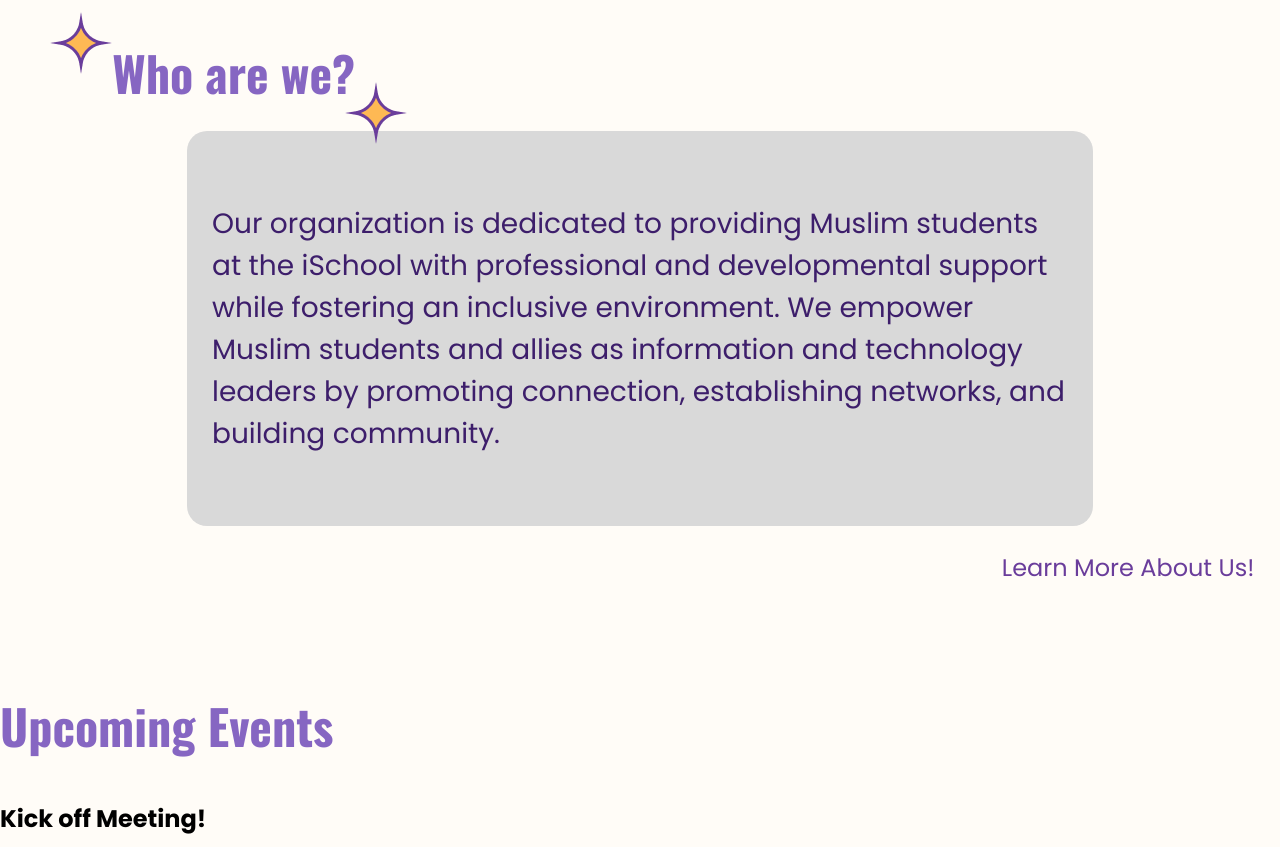
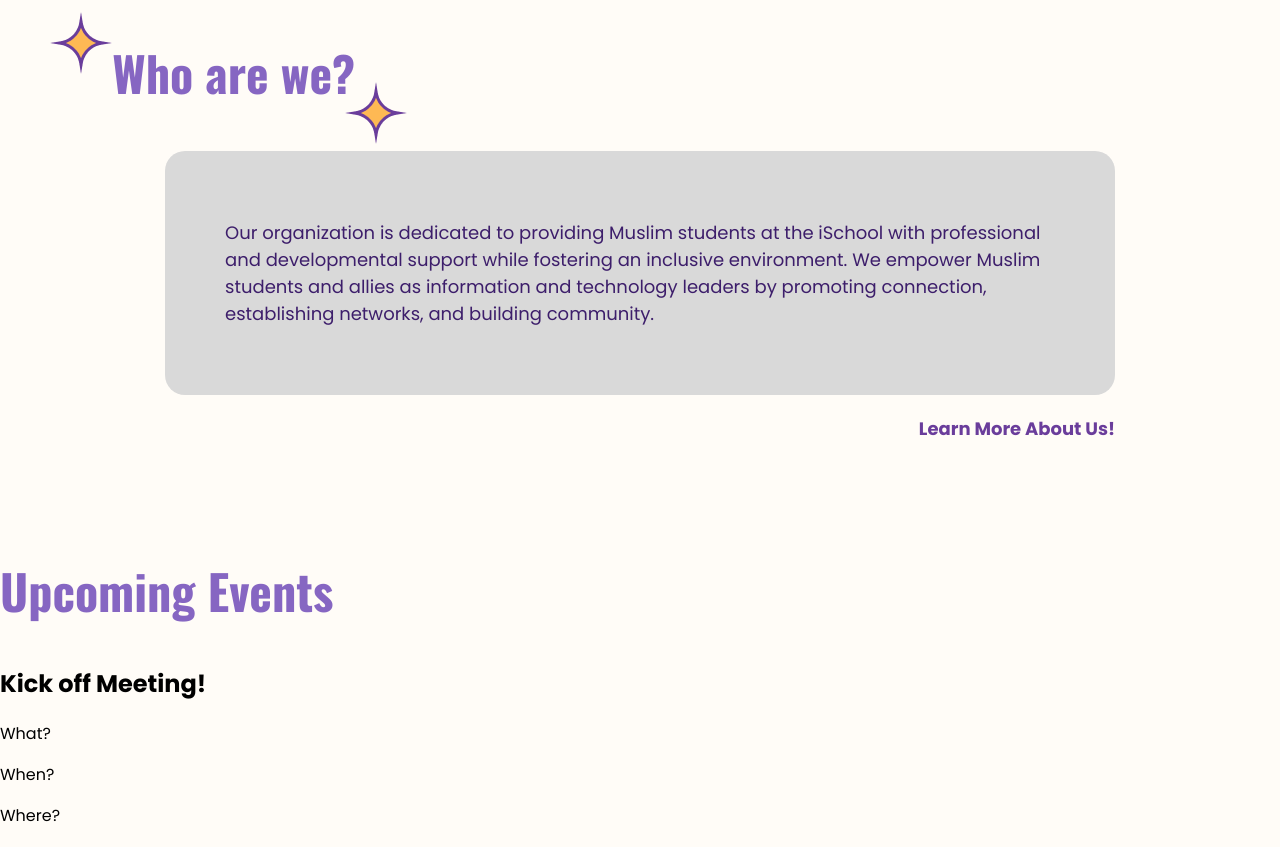
Before and after one commit to JimmyALiu/iMuslims, a React (Vite) app: page / in a window 1280 px wide. Shown: the part 720-1567 px from the top of the page. Built offline with nearby package versions, Linux system fonts and the light colour scheme.

Commit message:
Style Learn More About Us.
Align with the right edge of the Who Are We? container. Added to-do for routing once we switch to Next.js.

```diff
--- a/src/components/Home.jsx
+++ b/src/components/Home.jsx
@@ -23,6 +23,7 @@ export default function Home() {
                     </div>
                 </div>
                 <div className='who-footer'>
+                    {/* TODO Add a link to About page once routing is set up */}
                     <p>Learn More About Us!</p>
                 </div>
 
--- a/src/index.css
+++ b/src/index.css
@@ -167,31 +167,41 @@ footer div h3 {
 }
 
 .who .container {
+    width: 80vw;
+    min-width: 600px;
+    max-width: 950px;
+    margin-top: 20px;
     margin-left: auto;
     margin-right: auto;
-    width: 906px;
-    height: 395px;
     display: flex;
     align-items: center;
 }
 
 .who .container p {
+    min-width: 500px;
+    max-width: 950px;
     text-align: left;
-    font-size: 28px;
-    padding-left: 25px;
-    padding-right: 25px;
+    font-size: 18px;
+    color: #3D1E6B;
+    line-height: 150%;
+    padding: 50px;
+    padding-left: 60px;
+    padding-right: 60px;
 }
 
 .who-footer {
+    width: 80vw;
     height: 100px;
-    max-width: 1450px;
+    min-width: 600px;
+    max-width: 950px;
     margin: auto;
-    padding-right: 2%;
+    margin-top: 20px;
 }
 
 .who-footer p {
     font-family: 'Oswald' sans-serif;
     text-align: right;
-    font-size: 24px;
+    font-size: 18px;
+    font-weight: bold;
     color: #6A3D9B;
 }
```
